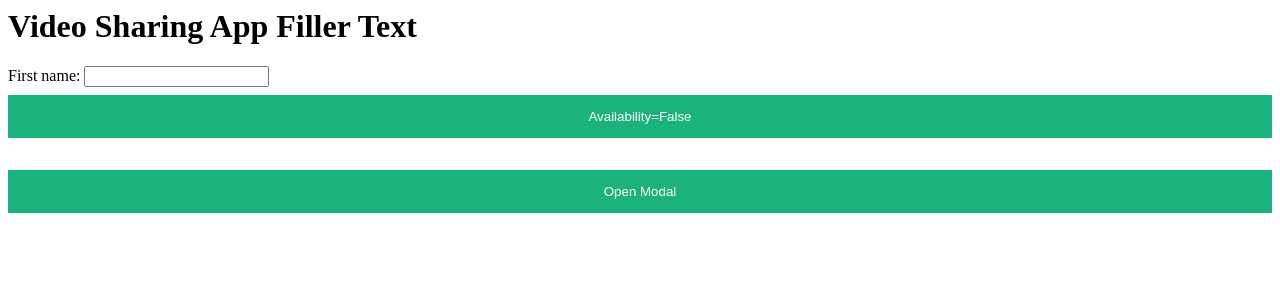
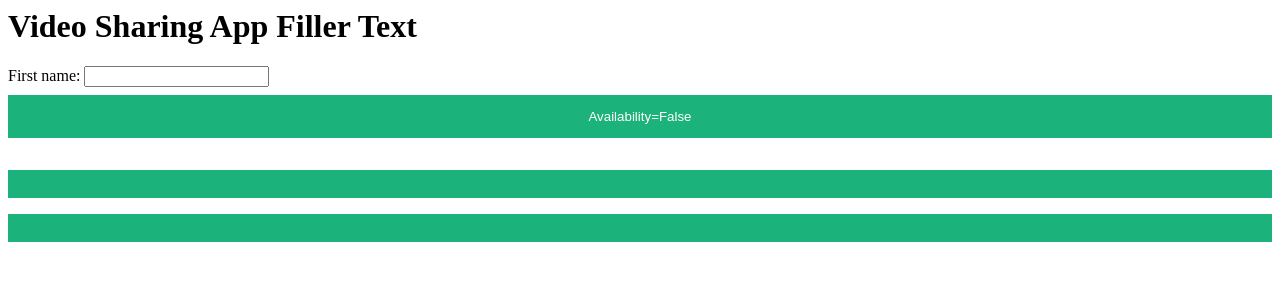
Before and after one commit to RPJ12322005/video-sharing-project, a Flask app: page / in a window 1280 px wide. Shown: the top 300 px of the page. Run offline with Flask 2, Linux system fonts and the light colour scheme; some libraries are stand-ins or nearby versions.

Commit message:
Work on Back-and-Forth Between Servers

```diff
--- a/app.py
+++ b/app.py
@@ -33,6 +33,13 @@ def handleWatchMovie():
 
    ### we will need: recievers ID, senders name
 
+@app.route("/confirmMovie", methods=['POST'])
+def handleMovieConfirmation():
+   data = request.json
+   receiverSocketId = data["receiverSocketId"]
+   socketio.emit('yes', data, room=receiverSocketId)
+   return jsonify(data)
+
 def updatePeople(data):
    for person in peopleAvailable:
       if person["id"] == data["id"]:
--- a/static/scripts/functions.js
+++ b/static/scripts/functions.js
@@ -17,6 +17,7 @@ var personName="";
 
         socket.on("people", (data) => updatePeopleList(data)); //when the list gets a new element the "update people" funstion is called
         socket.on("ask", (data) => askToWatch(data));
+        socket.on("yes", (data) => yesToWatch(data));
       }
 
     initialize();
@@ -69,9 +70,42 @@ var personName="";
   }
 
     function askToWatch(data){
-      // alert(`${data.name} wants to watch something!`);
+      $( ".openAsk" ).on( "click", function() {
+        var r = confirm(`${data.name} wants to watch something!`);
+        if (r == true) {
+          var body = { "name": personName, "senderSocketId": socket.id, "receiverSocketId":data.senderSocketId  };
+
+          $.ajax({
+              type: "POST",
+              url: "/confirmMovie",
+              data: JSON.stringify(body),
+              contentType: "application/json; charset=utf-8",
+              dataType: "json",
+          });
+        }
+      });
+      $( ".openAsk" ).trigger( "click" );
+
     }
 
+    function yesToWatch(data){
+      $( ".yesAsk" ).on( "click", function() {
+        var r = confirm(`Yes ${data.name} wants to watch something!`);
+        // if (r == true) {
+        //   var body = { "name": personName, "senderSocketId": socket.id, "receiverSocketId":data.senderSocketId  };
+
+        //   $.ajax({
+        //       type: "POST",
+        //       url: "/confirmMovie",
+        //       data: JSON.stringify(body),
+        //       contentType: "application/json; charset=utf-8",
+        //       dataType: "json",
+        //   });
+        // }
+      });
+      $( ".yesAsk" ).trigger( "click" );
+
+    }
 
 
 
--- a/templates/index.html
+++ b/templates/index.html
@@ -19,23 +19,8 @@
             <ul id="people">
             </ul>
         </div>
-        <button onclick="document.getElementById('id01').style.display='block'">Open Modal</button>
-        <div id="id01" class="modal">
-            <span onclick="document.getElementById('id01').style.display='none'" class="close" title="Close Modal">&times;</span>
-            <form class="modal-content" action="/action_page.php">
-              <div class="container">
-                <h1>Delete Account</h1>
-                <p>Are you sure you want to watch?</p>
-
-
-                <div class="clearfix">
-                  <button type="button" class="cancelbtn">Cancel</button>
-                  <button type="button" class="deletebtn">Delete</button>
-                </div>
-              </div>
-            </form>
-          </div>
-
+     <button type="button" class="openAsk"> </button>
+     <button type="button" class="yesAsk"> </button>
     </body>
 </html>
 
```
